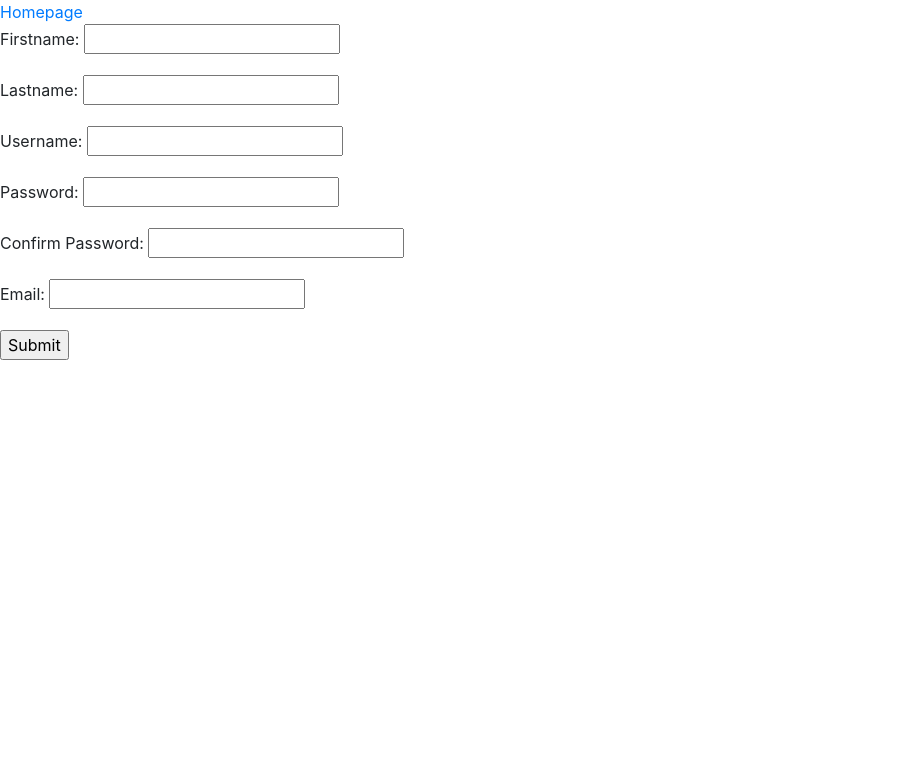
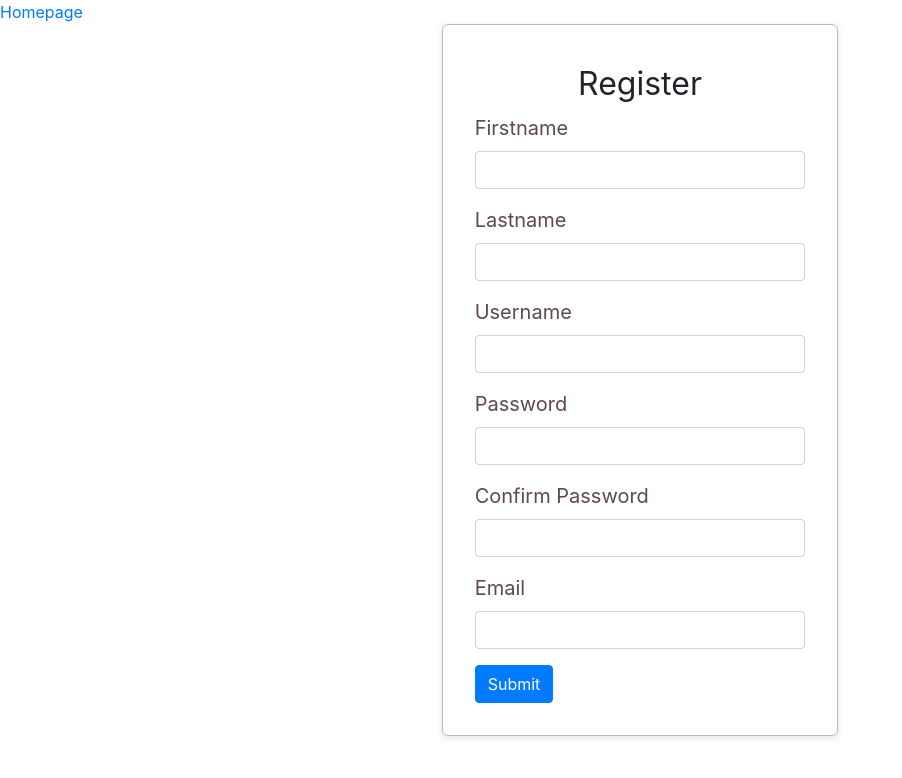
Before and after one commit to binay798/djangoform, a Django app: page /accounts/register/ in a window 1280 px wide. Shown: the top 778 px of the page, without its empty margins (0-902 px from the left). Run offline with Django 3.2, Linux system fonts and the light colour scheme; some libraries are stand-ins or nearby versions.

Commit message:
Register-form-updated

```diff
--- a/accounts/forms.py
+++ b/accounts/forms.py
@@ -2,9 +2,9 @@ from django import forms
 
 
 class RegisterForm(forms.Form):
-    firstname = forms.CharField(max_length=50)
-    lastname = forms.CharField(max_length=50)
-    username = forms.CharField(max_length=50)
-    password1 = forms.CharField(label='Password',max_length=30,widget=forms.PasswordInput())
-    password2 = forms.CharField(label='Confirm Password',max_length=30,widget=forms.PasswordInput())
-    email = forms.EmailField(max_length=100)
+    firstname = forms.CharField(max_length=50,widget=forms.TextInput(attrs={'class':'form-control'}))
+    lastname = forms.CharField(max_length=50,widget=forms.TextInput(attrs={'class':'form-control'}))
+    username = forms.CharField(max_length=50,widget=forms.TextInput(attrs={'class':'form-control'}))
+    password1 = forms.CharField(label='Password',max_length=30,widget=forms.PasswordInput(attrs={'class':'form-control'}))
+    password2 = forms.CharField(label='Confirm Password',max_length=30,widget=forms.PasswordInput(attrs={'class':'form-control'}))
+    email = forms.EmailField(max_length=100,widget=forms.EmailInput(attrs={'class':'form-control'}))
--- a/accounts/templates/accounts/register.html
+++ b/accounts/templates/accounts/register.html
@@ -5,14 +5,67 @@
     <meta name="viewport" content="width=device-width, initial-scale=1.0">
     <title>Document</title>
     <link rel="stylesheet" href="https://stackpath.bootstrapcdn.com/bootstrap/4.4.1/css/bootstrap.min.css" integrity="sha384-Vkoo8x4CGsO3+Hhxv8T/Q5PaXtkKtu6ug5TOeNV6gBiFeWPGFN9MuhOf23Q9Ifjh" crossorigin="anonymous">
-
+    <style>
+        form{
+            border:1px solid rgb(197, 184, 184);
+            padding:2em;
+            border-radius: 6px;
+            box-shadow: 0px 2px 5px 2px rgb(240, 236, 236);
+        }
+        label{
+            font-size: 20px;
+            color:rgb(94, 74, 74);
+        }
+    </style>
 </head>
 <body>
     <a href="{% url 'blog:home' %}">Homepage</a>
-    <form action="{% url 'accounts:register' %}" method='post'>
-        {% csrf_token %}
-        {{form.as_p}}
-        <input type="submit">
-    </form>
+    <div class="container-fluid">
+        <div class="row">
+            <div class="col-sm-4"></div>
+            <div class="col-sm-4">
+                <form action="{% url 'accounts:register' %}" method='post'>
+                    {% csrf_token %}
+                    <h1 class="text-center"><small>Register</small></h1>
+                    <div class="form-group">
+                        <label for="form.firstname.id_for_label">Firstname</label><br>
+
+                        {{form.firstname}}
+                    </div>
+                    <div class="form-group">
+                        <label for="form.lastname.id_for_label">Lastname</label><br>
+                            {{form.lastname}}
+
+                    </div>
+                    <div class="form-group">
+                        <label for="form.username.id_for_label">Username</label><br>
+                            {{form.username}}
+                    </div>
+                    <div class="form-group">
+                        <label for="form.password1.id_for_label">Password</label><br>
+                            {{form.password1}}
+                    </div>
+                    <div class="form-group">
+                        <label for="form.password2.id_for_label">Confirm Password</label><br>
+                            {{form.password2}}
+                    </div>
+                    <div class="form-group">
+                        <label for="form.email.id_for_label">Email</label><br>
+                            {{form.email}}
+
+                    </div>
+                    <input type="submit" class="btn btn-primary">
+                </form>
+            </div>
+            <div class="col-sm-4"></div>
+        </div>
+    </div>
+
+
+
+
+    {% for message in messages %}
+        <h3><small>{{message}}</small></h3>
+    {% endfor %}
 </body>
 </html>
--- a/accounts/views.py
+++ b/accounts/views.py
@@ -1,7 +1,8 @@
 from django.shortcuts import render,redirect
 from .forms import RegisterForm
+from django.contrib import messages
 from django.contrib.auth.models import User,auth
-# Create your views here.
+
 def register(request):
 
     if request.method == 'POST':
@@ -16,10 +17,10 @@ def register(request):
 
             if password1==password2:
                 if User.objects.filter(username=username).exists():
-                    print("Same Username")
+                    messages.info(request,'Username already exists')
                     return redirect("accounts:register")
                 elif User.objects.filter(email=email).exists():
-                    print("Same Email")
+                    messages.info(request,'Email already exists')
                     return redirect("accounts:register")
                 else:
                     user = User.objects.create_user(first_name=firstname,
@@ -30,6 +31,10 @@ def register(request):
                     user.save()
                     print("User Created")
                     return redirect('/')
+            else:
+                messages.info(request,'Password not matching')
+                return redirect("accounts:register")
+
     else:
         form = RegisterForm()
     return render(request,'accounts/register.html',{'form':form})
```
Also changed, not shown: db.sqlite3.
